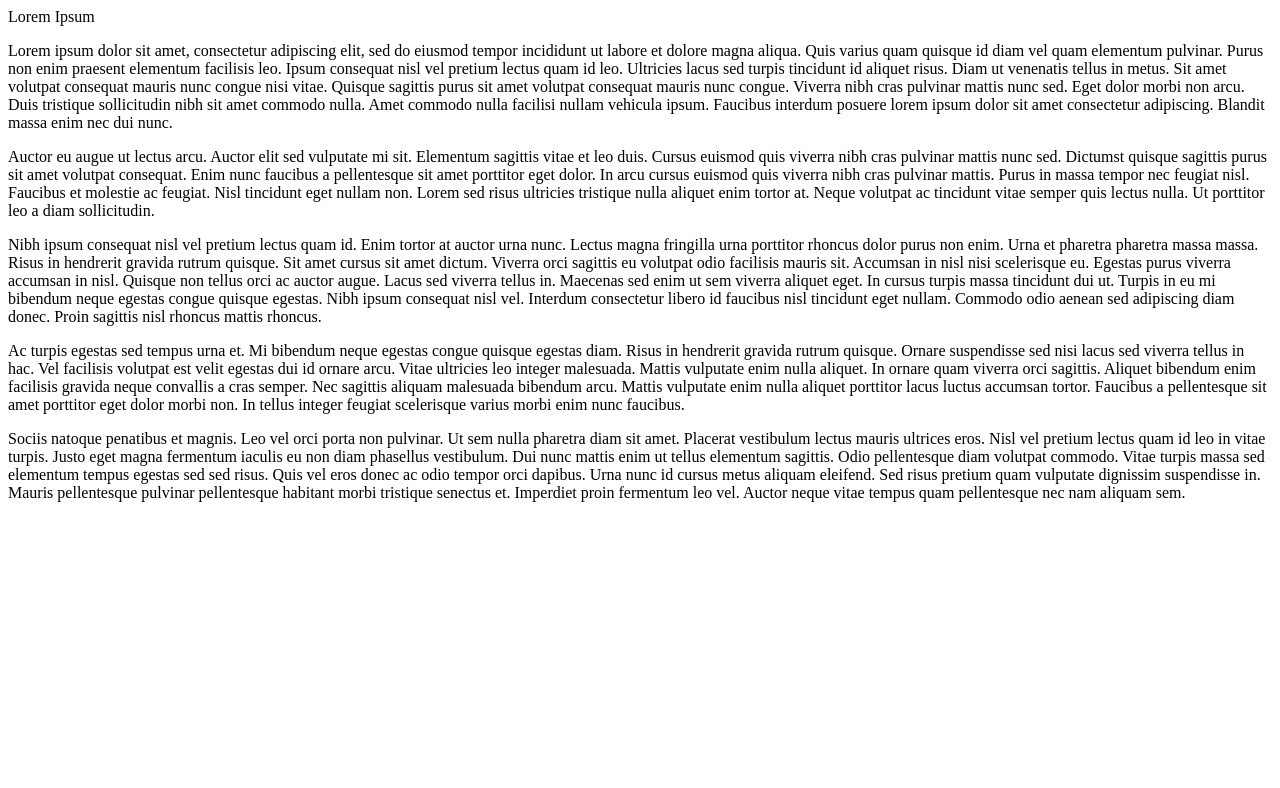
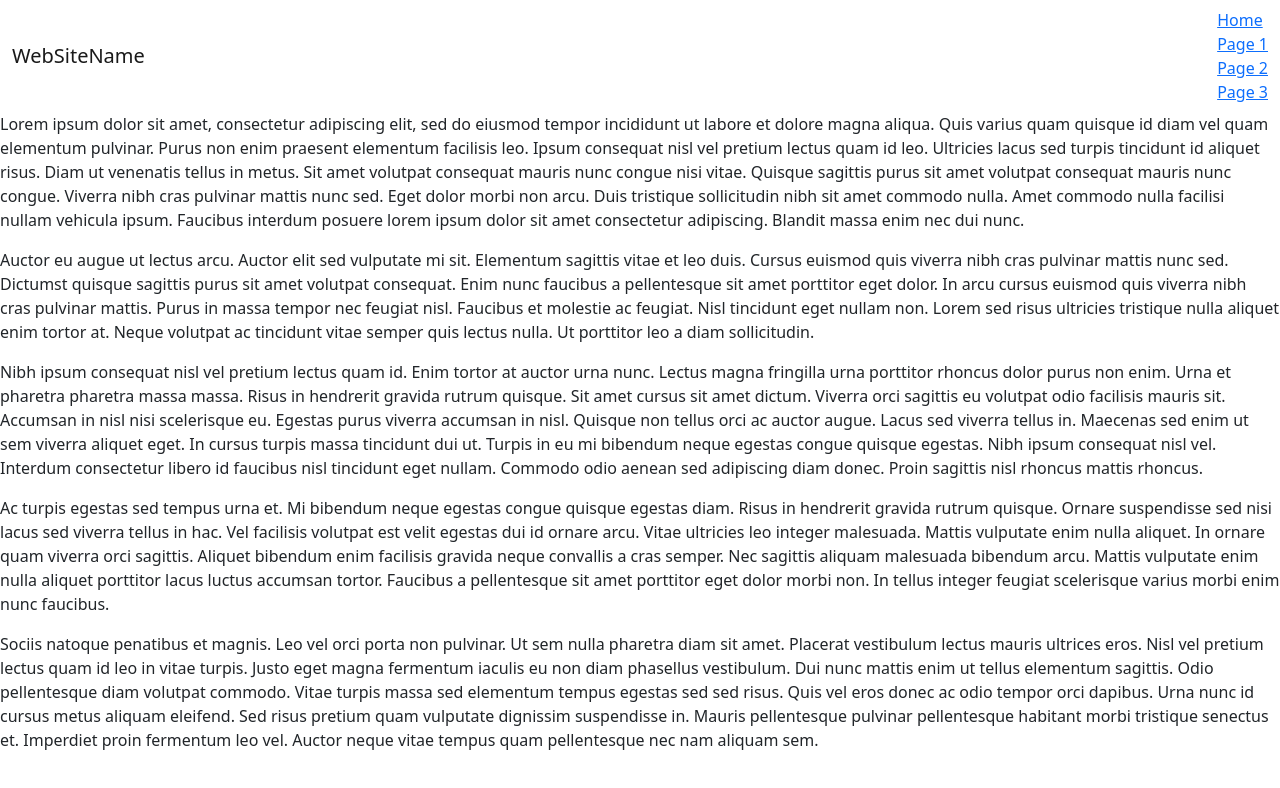
Before and after one commit to VaibhavGurap/FSDExp1, a plain HTML site: page index.html in a window 1280 px wide. Drawn offline with nearby package versions, Linux system fonts and the light colour scheme.

Commit message:
Added bootstrap cdn and navbar

```diff
--- a/index.html
+++ b/index.html
@@ -1,17 +1,34 @@
 <html>
 	<head>
 		<title>Example Web Page</title>
+		<meta charset="utf-8">
+		<meta name="viewport" content="width=device-width, initial-scale=1">
+ 	 	<link rel="stylesheet" href="https://cdn.jsdelivr.net/npm/bootstrap@5.2.0-beta1/dist/css/bootstrap.min.css">
+  		<script src="https://cdn.jsdelivr.net/npm/bootstrap@5.2.0-beta1/dist/js/bootstrap.bundle.min.js"></script>
 	</head>
 	<body>
-		<marque>Lorem Ipsum</marque>
+		<nav class="navbar navbar-default">
+		  <div class="container-fluid">
+			<div class="navbar-header">
+			  <a class="navbar-brand" href="#">WebSiteName</a>
+			</div>
+			<ul class="nav navbar-nav">
+			  <li class="active"><a href="#">Home</a></li>
+			  <li><a href="#">Page 1</a></li>
+			  <li><a href="#">Page 2</a></li>
+			  <li><a href="#">Page 3</a></li>
+			</ul>
+		  </div>
+		</nav>
 		<p>Lorem ipsum dolor sit amet, consectetur adipiscing elit, sed do eiusmod tempor incididunt ut labore et dolore magna aliqua. Quis varius quam quisque id diam vel quam elementum pulvinar. Purus non enim praesent elementum facilisis leo. Ipsum consequat nisl vel pretium lectus quam id leo. Ultricies lacus sed turpis tincidunt id aliquet risus. Diam ut venenatis tellus in metus. Sit amet volutpat consequat mauris nunc congue nisi vitae. Quisque sagittis purus sit amet volutpat consequat mauris nunc congue. Viverra nibh cras pulvinar mattis nunc sed. Eget dolor morbi non arcu. Duis tristique sollicitudin nibh sit amet commodo nulla. Amet commodo nulla facilisi nullam vehicula ipsum. Faucibus interdum posuere lorem ipsum dolor sit amet consectetur adipiscing. Blandit massa enim nec dui nunc.</p>
 
-<p>Auctor eu augue ut lectus arcu. Auctor elit sed vulputate mi sit. Elementum sagittis vitae et leo duis. Cursus euismod quis viverra nibh cras pulvinar mattis nunc sed. Dictumst quisque sagittis purus sit amet volutpat consequat. Enim nunc faucibus a pellentesque sit amet porttitor eget dolor. In arcu cursus euismod quis viverra nibh cras pulvinar mattis. Purus in massa tempor nec feugiat nisl. Faucibus et molestie ac feugiat. Nisl tincidunt eget nullam non. Lorem sed risus ultricies tristique nulla aliquet enim tortor at. Neque volutpat ac tincidunt vitae semper quis lectus nulla. Ut porttitor leo a diam sollicitudin.</p>
+		<p>Auctor eu augue ut lectus arcu. Auctor elit sed vulputate mi sit. Elementum sagittis vitae et leo duis. Cursus euismod quis viverra nibh cras pulvinar mattis nunc sed. Dictumst quisque sagittis purus sit amet volutpat consequat. Enim nunc faucibus a pellentesque sit amet porttitor eget dolor. In arcu cursus euismod quis viverra nibh cras pulvinar mattis. Purus in massa tempor nec feugiat nisl. Faucibus et molestie ac feugiat. Nisl tincidunt eget nullam non. Lorem sed risus ultricies tristique nulla aliquet enim tortor at. Neque volutpat ac tincidunt vitae semper quis lectus nulla. Ut porttitor leo a diam sollicitudin.</p>
 
-<p>Nibh ipsum consequat nisl vel pretium lectus quam id. Enim tortor at auctor urna nunc. Lectus magna fringilla urna porttitor rhoncus dolor purus non enim. Urna et pharetra pharetra massa massa. Risus in hendrerit gravida rutrum quisque. Sit amet cursus sit amet dictum. Viverra orci sagittis eu volutpat odio facilisis mauris sit. Accumsan in nisl nisi scelerisque eu. Egestas purus viverra accumsan in nisl. Quisque non tellus orci ac auctor augue. Lacus sed viverra tellus in. Maecenas sed enim ut sem viverra aliquet eget. In cursus turpis massa tincidunt dui ut. Turpis in eu mi bibendum neque egestas congue quisque egestas. Nibh ipsum consequat nisl vel. Interdum consectetur libero id faucibus nisl tincidunt eget nullam. Commodo odio aenean sed adipiscing diam donec. Proin sagittis nisl rhoncus mattis rhoncus.</p>
+		<p>Nibh ipsum consequat nisl vel pretium lectus quam id. Enim tortor at auctor urna nunc. Lectus magna fringilla urna porttitor rhoncus dolor purus non enim. Urna et pharetra pharetra massa massa. Risus in hendrerit gravida rutrum quisque. Sit amet cursus sit amet dictum. Viverra orci sagittis eu volutpat odio facilisis mauris sit. Accumsan in nisl nisi scelerisque eu. Egestas purus viverra accumsan in nisl. Quisque non tellus orci ac auctor augue. Lacus sed viverra tellus in. Maecenas sed enim ut sem viverra aliquet eget. In cursus turpis massa tincidunt dui ut. Turpis in eu mi bibendum neque egestas congue quisque egestas. Nibh ipsum consequat nisl vel. Interdum consectetur libero id faucibus nisl tincidunt eget nullam. Commodo odio aenean sed adipiscing diam donec. Proin sagittis nisl rhoncus mattis rhoncus.</p>
 
-<p>Ac turpis egestas sed tempus urna et. Mi bibendum neque egestas congue quisque egestas diam. Risus in hendrerit gravida rutrum quisque. Ornare suspendisse sed nisi lacus sed viverra tellus in hac. Vel facilisis volutpat est velit egestas dui id ornare arcu. Vitae ultricies leo integer malesuada. Mattis vulputate enim nulla aliquet. In ornare quam viverra orci sagittis. Aliquet bibendum enim facilisis gravida neque convallis a cras semper. Nec sagittis aliquam malesuada bibendum arcu. Mattis vulputate enim nulla aliquet porttitor lacus luctus accumsan tortor. Faucibus a pellentesque sit amet porttitor eget dolor morbi non. In tellus integer feugiat scelerisque varius morbi enim nunc faucibus.</p>
+		<p>Ac turpis egestas sed tempus urna et. Mi bibendum neque egestas congue quisque egestas diam. Risus in hendrerit gravida rutrum quisque. Ornare suspendisse sed nisi lacus sed viverra tellus in hac. Vel facilisis volutpat est velit egestas dui id ornare arcu. Vitae ultricies leo integer malesuada. Mattis vulputate enim nulla aliquet. In ornare quam viverra orci sagittis. Aliquet bibendum enim facilisis gravida neque convallis a cras semper. Nec sagittis aliquam malesuada bibendum arcu. Mattis vulputate enim nulla aliquet porttitor lacus luctus accumsan tortor. Faucibus a pellentesque sit amet porttitor eget dolor morbi non. In tellus integer feugiat scelerisque varius morbi enim nunc faucibus.</p>
 
-<p>Sociis natoque penatibus et magnis. Leo vel orci porta non pulvinar. Ut sem nulla pharetra diam sit amet. Placerat vestibulum lectus mauris ultrices eros. Nisl vel pretium lectus quam id leo in vitae turpis. Justo eget magna fermentum iaculis eu non diam phasellus vestibulum. Dui nunc mattis enim ut tellus elementum sagittis. Odio pellentesque diam volutpat commodo. Vitae turpis massa sed elementum tempus egestas sed sed risus. Quis vel eros donec ac odio tempor orci dapibus. Urna nunc id cursus metus aliquam eleifend. Sed risus pretium quam vulputate dignissim suspendisse in. Mauris pellentesque pulvinar pellentesque habitant morbi tristique senectus et. Imperdiet proin fermentum leo vel. Auctor neque vitae tempus quam pellentesque nec nam aliquam sem.</p>
+		<p>Sociis natoque penatibus et magnis. Leo vel orci porta non pulvinar. Ut sem nulla pharetra diam sit amet. Placerat vestibulum lectus mauris ultrices eros. Nisl vel pretium lectus quam id leo in vitae turpis. Justo eget magna fermentum iaculis eu non diam phasellus vestibulum. Dui nunc mattis enim ut tellus elementum sagittis. Odio pellentesque diam volutpat commodo. Vitae turpis massa sed elementum tempus egestas sed sed risus. Quis vel eros donec ac odio tempor orci dapibus. Urna nunc id cursus metus aliquam eleifend. Sed risus pretium quam vulputate dignissim suspendisse in. Mauris pellentesque pulvinar pellentesque habitant morbi tristique senectus et. Imperdiet proin fermentum leo vel. Auctor neque vitae tempus quam pellentesque nec nam aliquam sem.</p>
+
 	</body>
 </html>
```
